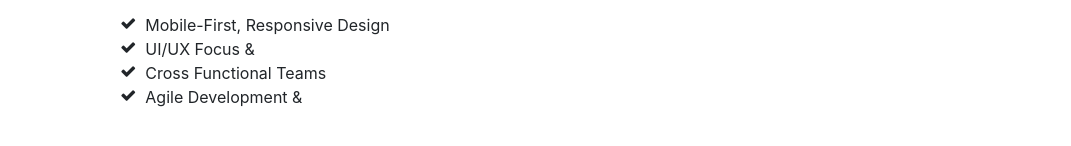
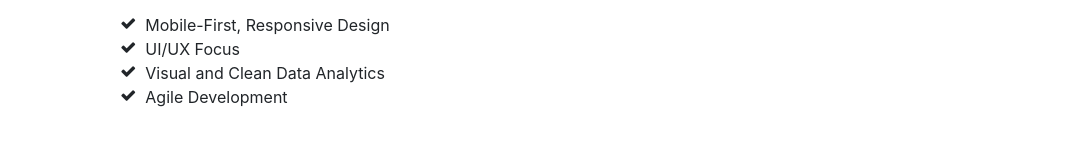
Before and after one commit to lauratremblay/lauratremblay.github.io, a website with bundled scripts: page index.html in a window 1280 px wide. Shown: the part 2874-3020 px from the top of the page, without its empty margins (209-1280 px from the left). Built offline with nearby package versions, Linux system fonts and the light colour scheme; a web font is replaced by a local one.

Commit message:
lol did u know i do data analytics

```diff
--- a/index.html
+++ b/index.html
@@ -238,13 +238,13 @@
               Mobile-First, Responsive Design</li>
             <li>
               <i class="fa-li fa fa-check"></i>
-              UI/UX Focus &amp; </li>
+              UI/UX Focus </li>
             <li>
               <i class="fa-li fa fa-check"></i>
-              Cross Functional Teams</li>
+              Visual and Clean Data Analytics </li>
             <li>
               <i class="fa-li fa fa-check"></i>
-              Agile Development &amp; </li>
+              Agile Development </li>
           </ul>
         </div>
       </section>
```
